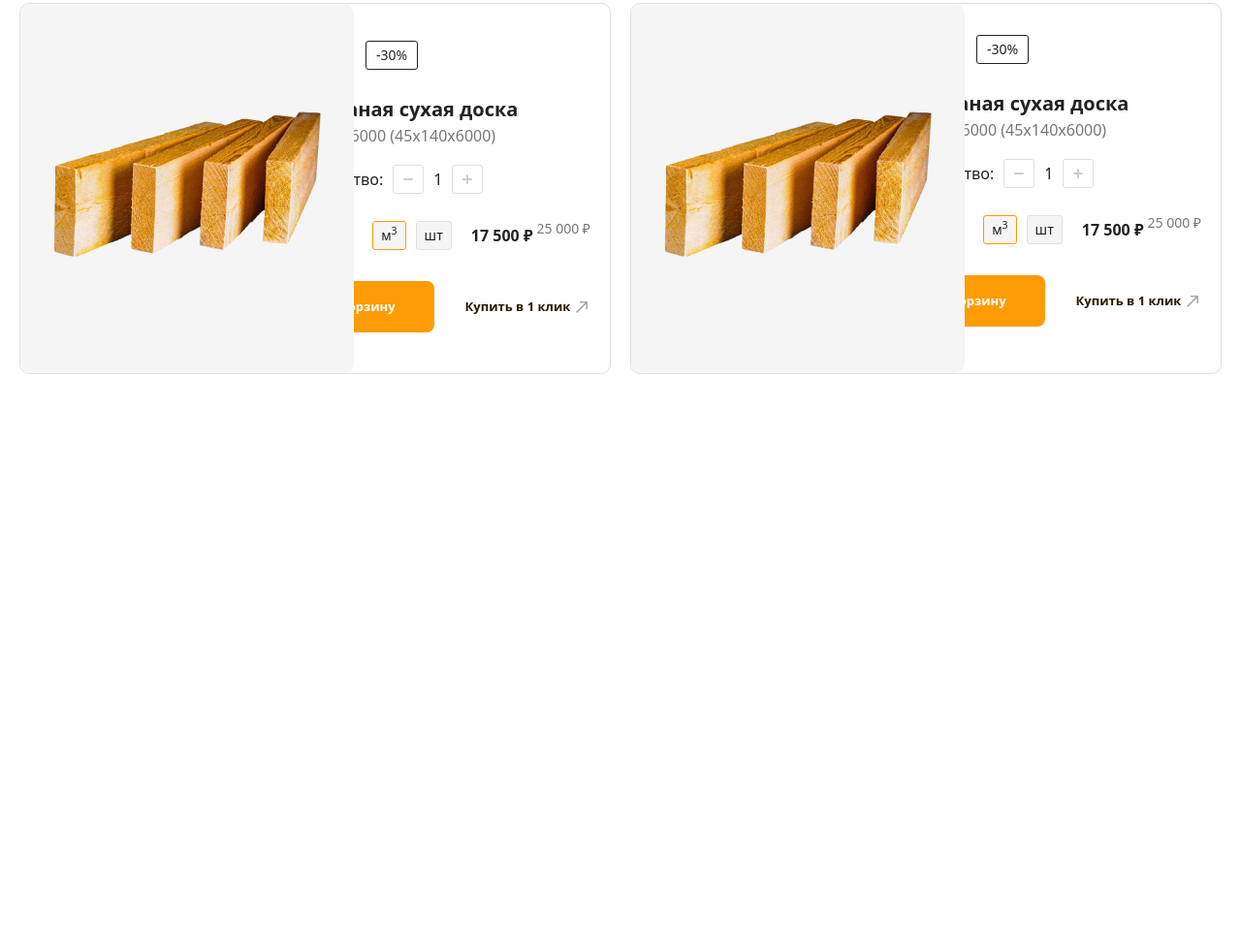
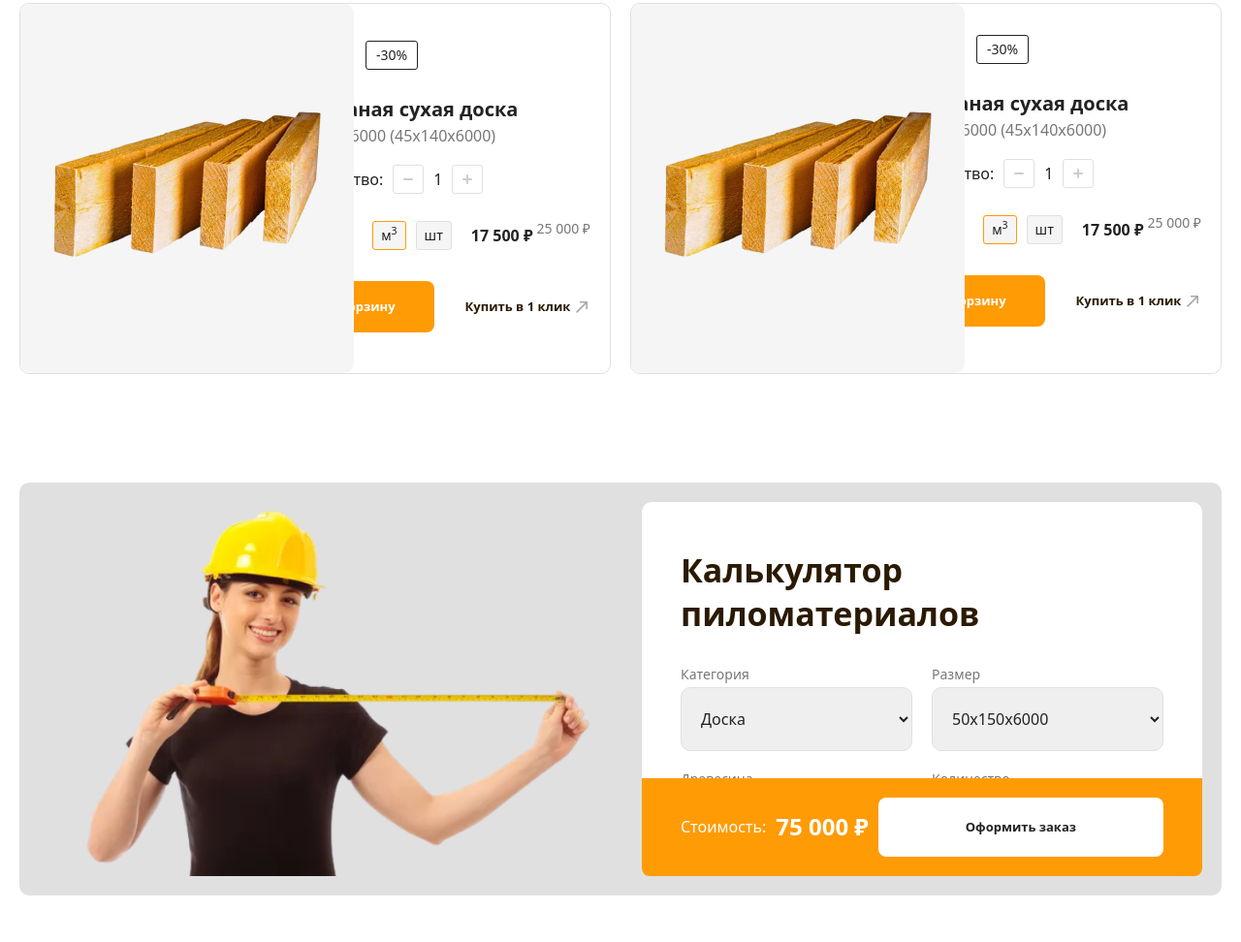
Before and after one commit to mryaxyobek/grandlesmarket, a website: page product.html in a window 1280 px wide. Shown: the part 1572-2544 px from the top of the page at 97% size. Before the commit the page ends 2022 px from the top, so only its background shows below. Drawn offline with Linux system fonts and the light colour scheme.

Commit message:
added calculator section

```diff
--- a/product.html
+++ b/product.html
@@ -393,6 +393,64 @@
       </ul>
     </section>
 
+    <!-- calculator section  -->
+
+    <section class="site-container py-12">
+      <!-- parent  -->
+      <div class="grid gap-11 grid-cols-2 p-5 rounded-10 bg-grey-E0E0E0">
+        <!-- img  -->
+        <img src="./images/working-woman-img.png" alt="working-woman-img">
+        <!-- item 2 -->
+        <div class="relative bg-white rounded-10 px-10 pt-12">
+          <h2 class="mb-8 text-34 font-bold leading-44 text-br-black-2A1A01">Калькулятор пиломатериалов</h2>
+          <form action="https://echo.htmlacademy.ru" class="grid grid-cols-2 gap-5">
+            <div class="flex flex-col">
+              <label for="category" class="mb-1 text-sm leading-18  font-normal text-br-grey-777">Категория</label>
+              <select name="category" id="category"
+                class=" rounded-10 border border-grey-E0E0E0 text-base leading-4 py-5 px-4 mb-5">
+                <option value="prodcut1">Доска</option>
+                <option value="prodcut2">Доска</option>
+                <option value="prodcut3">Доска</option>
+              </select>
+              <label for="category2" class="mb-1 text-sm leading-18  font-normal text-br-grey-777">Древесина</label>
+              <select name="category" id="category2"
+                class=" rounded-10 border border-grey-E0E0E0 text-base leading-4 py-5 px-4">
+                <option value="prodcut1">Выберите материал</option>
+                <option value="prodcut2">Выберите материал</option>
+                <option value="prodcut3">Выберите материал</option>
+              </select>
+            </div>
+            <div class="flex flex-col">
+              <label for="wood" class="mb-1 text-sm leading-18  font-normal text-br-grey-777">Размер</label>
+              <select name="category" id="wood"
+                class=" rounded-10 border border-grey-E0E0E0 text-base leading-4 py-5 px-4 mb-5">
+                <option value="prodcut1">50х150х6000</option>
+                <option value="prodcut2">50х150х6000</option>
+                <option value="prodcut3">50х150х6000</option>
+              </select>
+              <label for="quantity" class="mb-1 text-sm leading-18  font-normal text-br-grey-777">Количество</label>
+              <select name="category" id="quantity"
+                class=" rounded-10 border border-grey-E0E0E0 text-base leading-4 py-5 px-4">
+                <option value="prodcut1">Доска</option>
+                <option value="prodcut2">Доска</option>
+                <option value="prodcut3">Доска</option>
+              </select>
+            </div>
+            <!-- footer   -->
+            <div
+              class="absolute bottom-0 right-0 left-0 rounded-b-lg flex items-center justify-between bg-yellow-FF9B04 py-5 px-10">
+              <div class="flex items-center">
+                <span class="text-white font-medium text-base leading-4 mr-2.5">Стоимость:</span>
+                <p class="font-extrabold text-white text-2xl leading-6">75 000 ₽</p>
+              </div>
+              <button type="submit" class="text-13 font-semibold leading-13 rounded-lg bg-white px-90 py-6">Оформить
+                заказ</button>
+            </div>
+          </form>
+        </div>
+      </div>
+    </section>
+
   </main>
 </body>
 
```
